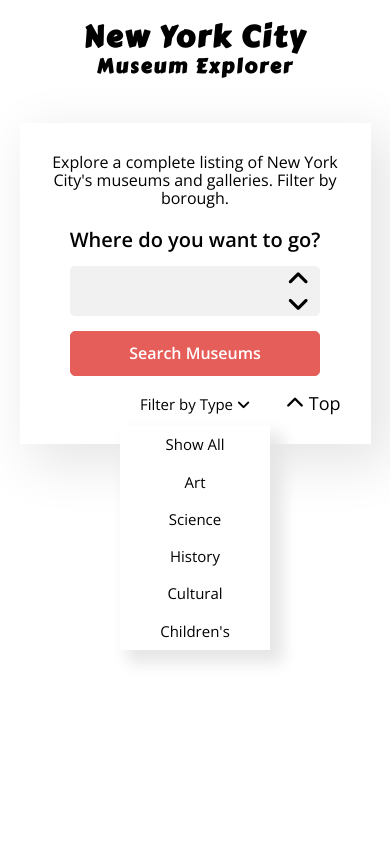
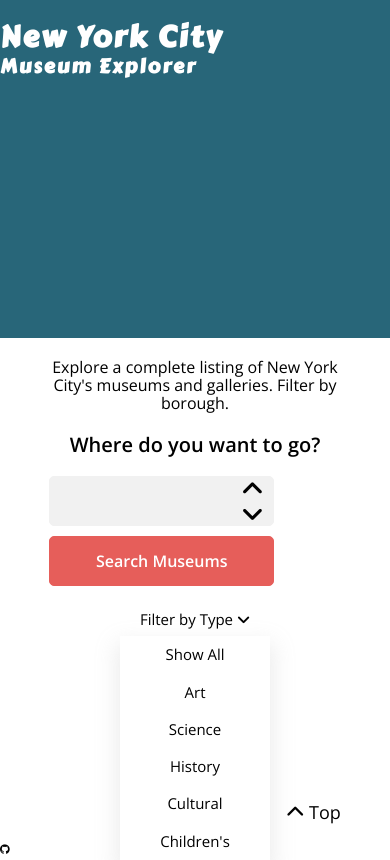
Before and after one commit to robinnong/nyc-museum-explorer, a plain HTML site: page index.html in a window 390 px wide. Both pictures are taken after a click on the label "Filter by Type". Drawn offline with nearby package versions, Linux system fonts and the light colour scheme.

Commit message:
Update styling

```diff
--- a/style.css
+++ b/style.css
@@ -57,20 +57,33 @@ body {
 
 /* default wrapper - DON'T CHANGE */
 .wrapper {
-	width: 90%;
+	width: 85%;
 	max-width: 1050px;
 	margin: 0 auto;
 }
 
 header {
-	padding: 20px;
+	padding-top: 20px;
+	background-color: rgb(40, 102, 121);
+	height: 40vh;
+	color: white;
+}
+
+header div {
+	display: flex;
+	justify-content: space-between;
+	align-items: flex-start;
+}
+
+header a {
+	font-size: 2.5rem;
+	display: inline-block;
 }
 
 h1 {
 	font-family: 'Carter One', sans-serif;
 	font-size: 3rem;
 	letter-spacing: 2px;
-	margin-bottom: 25px;
 	display: flex;
 	flex-direction: column;
 }
@@ -80,9 +93,19 @@ h1 span {
 }
 
 main {
-	box-shadow: 15px 15px 50px 5px #e6e6e6;
-	padding: 50px;
+	min-height: 60vh;
+	padding-bottom: 50px;
+}
+
+.container {
+	box-shadow: 0px 10px 30px 10px rgba(180, 180, 180, 0.25);
+	border-radius: 10px;
+	padding: 40px 60px;
 	position: relative;
+	top: -120px;
+	background-color: white;
+	left: 0;
+	right: 0;
 }
 
 .tag {
@@ -90,30 +113,36 @@ main {
 	text-align: center;
 }
 
-form {
-	font-size: 2rem;
+h2 {
+	font-size: 2.4rem;
+	text-align: center;
+	margin: 20px 0;
+}
+
+.container form {
 	text-align: center;
 	display: flex;
-	flex-direction: column;
+	justify-content: center;
 	align-items: center;
+	flex-wrap: wrap;
 }
 
-h2 {
-	font-size: 2.4rem;
-	margin-top: 20px;
+.click-thru,
+input[type="submit"] {
+	height: 50px;
+	width: 225px;
+	margin: 0 10px;
+	border-radius: 5px;
+	font-weight: 600;
 }
 
 /* CLICK THRU */
 .click-thru {
-	margin: 15px 0;
-	height: 50px;
-	width: 250px;
+	font-size: 2rem;
 	border: 1px solid rgb(241, 241, 241);
 	background-color: rgb(241, 241, 241);
-	border-radius: 5px;
 	position: relative;
 	display: flex;
-	font-weight: 400;
 }
 
 .click-thru span {
@@ -140,17 +169,13 @@ h2 {
 
 input[type="submit"] {
 	font-family: 'Open Sans', sans-serif;
-	width: 250px;
 	padding: 0 20px;
 	font-size: 1.6rem;
-	height: 45px;
 	border: 1.5px solid rgb(230, 94, 90);
 	color: white;
-	border-radius: 5px;
     transition-property: all;
 	transition-duration: 0.3s;
 	background-color: rgb(230, 94, 90);
-	font-weight: 600;
 }
 
 input[type="submit"]:hover {
@@ -159,16 +184,12 @@ input[type="submit"]:hover {
 	border: 1.5px solid rgb(255, 127, 123);
 }
 
-.fa-angle-double-down {
-	font-size: 3rem;
-	color: rgb(190, 190, 190);
-}
-
 .filter-bar {
 	display: flex;
 	flex-direction: column;
 	align-items: flex-end;
 	position: relative;
+	text-align: center;
 }
 
 label {
@@ -188,9 +209,9 @@ input[type="radio"] {
 ul {
 	font-size: 1.5rem;
 	background-color: white;
-	box-shadow: 10px 10px 15px 3px #e6e6e6;
+	box-shadow: 0px 10px 20px 3px  rgba(180, 180, 180, 0.25);
 	width: 150px;
-	top: 30px;
+	top: 25px;
 	position: absolute;
 	display: none;
 	z-index: 30;
@@ -203,6 +224,11 @@ input[type="checkbox"]:checked + ul{
 li:hover,
 input[type="radio"]:checked + label{
 	background-color: rgb(215, 242, 243);
+}
+
+.results-section {
+	position: relative;
+	top: -80px;
 }
 
 /* results */
@@ -280,28 +306,30 @@ a:focus  {
 	top: 95vh;
 }
 
-footer {
-	display: flex;
-	justify-content: center;
+/* media queries */
+@media (max-width: 767px) {
+
+	.click-thru,
+	input[type="submit"] {
+		margin: 5px 10px;
+	}
+
 }
 
-footer a {
-	font-size: 2.5rem;
-	display: inline-block;
-	padding: 20px;
-	z-index: 20;
-}
-
-/* media queries */
 
 @media (max-width: 480px) {
 
-	h1 {
-		text-align: center;
+	main {
+		padding: 20px;
 	}
 
-	main {
-		padding: 30px;
+	.container {
+		padding: 40px;
+	}
+
+	.click-thru,
+	input[type="submit"] {
+		margin: 5px 0;
 	}
 
 	h2 {
@@ -310,6 +338,5 @@ footer a {
 
 	.filter-bar {
 		align-items: center;
-		text-align: center;
 	}
 }
```
